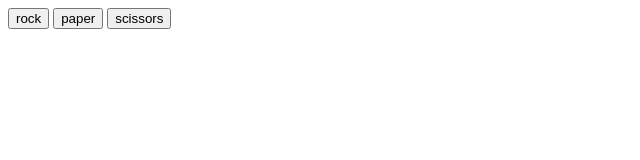
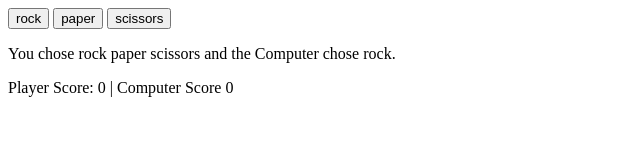
Before and after one commit to flitewidgeon/rock-paper-scissors, a plain HTML site: page index.html in a window 1280 px wide. Both pictures are taken after a click on the element "rock paper scissors". Shown: the whole page, without its empty margins (0-640 px from the left). Drawn offline with Linux system fonts and the light colour scheme.

Commit message:
Add a div for displaying results and change console.logs into dom methods

```diff
--- a/index.html
+++ b/index.html
@@ -12,5 +12,7 @@
 		<button>paper</button>
 		<button>scissors</button>
 	</div>
+
+	<div class="results"></div>
 </body>
 </html>
--- a/script.js
+++ b/script.js
@@ -19,11 +19,17 @@ function playGame() {
 	const buttonChoice = document.querySelector('.button-choice');
 	let humanSelection;
 
+	const results = document.querySelector('.results');
+	const announcementPara = document.createElement('p');
+	const resultPara = document.createElement('p');
+	const scorePara = document.createElement('p');
+	results.append(announcementPara, resultPara, scorePara);
+
 
 	function playRound(humanChoice, computerChoice){
 		humanChoice = humanChoice.toLowerCase();
 
-		console.log(`You chose ${humanChoice} and the Computer chose ${computerChoice}`);
+		announcementPara.textContent = `You chose ${humanChoice} and the Computer chose ${computerChoice}.`;
 
 		let roundWinner;
 
@@ -80,7 +86,8 @@ function playGame() {
 			message = `It's a draw!`;
 			break;
 		}
-		console.log(message);
+		resultPara.textContent = message;
+		// console.log(message);
 
 		// Increment human score or computer score based on round winner
 		if (roundWinner == 'player'){
@@ -93,7 +100,7 @@ function playGame() {
 	buttonChoice.addEventListener('click', (event) => {
 		humanSelection = event.target.textContent;
 		playRound(humanSelection, getComputerChoice());
-		console.log(`Player Score: ${humanScore} | Computer Score ${computerScore}`);
+		scorePara.textContent = `Player Score: ${humanScore} | Computer Score ${computerScore}`;
 		});
 }
 
```
